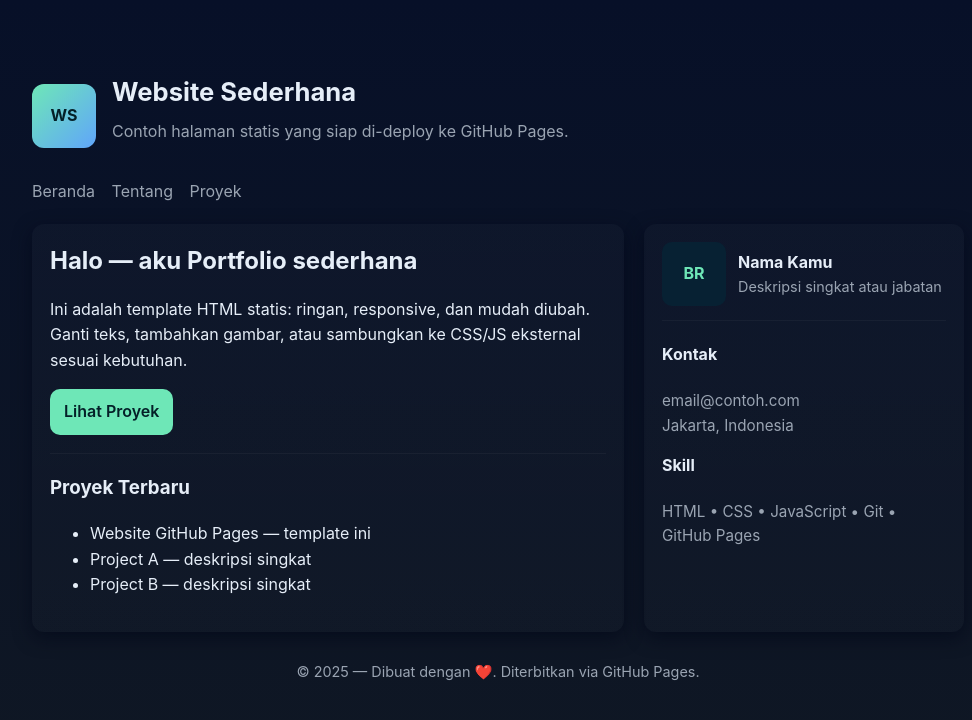
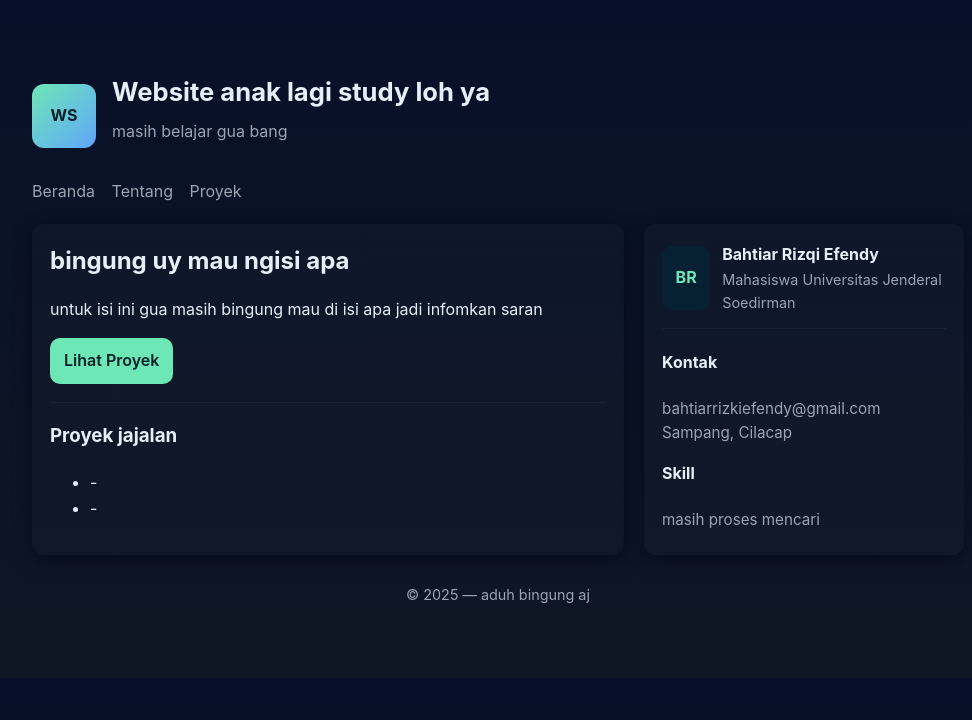
Before and after one commit to Y4Rz/bukankah-ini-my-website, a plain HTML site: page index.html in a window 1280 px wide. Shown: the whole page, without its empty margins (142-1114 px from the left). Drawn offline with Linux system fonts and the light colour scheme.

Commit message:
Update index.html

```diff
--- a/index.html
+++ b/index.html
@@ -39,8 +39,8 @@
     <header>
       <div class="logo">WS</div>
       <div>
-        <h1>Website Sederhana</h1>
-        <p class="lead">Contoh halaman statis yang siap di-deploy ke GitHub Pages.</p>
+        <h1>Website anak lagi study loh ya</h1>
+        <p class="lead">masih belajar gua bang</p>
       </div>
     </header>
 
@@ -52,17 +52,16 @@
 
     <main>
       <section class="card hero">
-        <h2 id="about">Halo — aku Portfolio sederhana</h2>
-        <p>Ini adalah template HTML statis: ringan, responsive, dan mudah diubah. Ganti teks, tambahkan gambar, atau sambungkan ke CSS/JS eksternal sesuai kebutuhan.</p>
+        <h2 id="about">bingung uy mau ngisi apa</h2>
+        <p>untuk isi ini gua masih bingung mau di isi apa jadi infomkan saran</p>
         <p><a class="btn" href="#projects">Lihat Proyek</a></p>
 
         <hr style="border:none;border-top:1px solid rgba(255,255,255,0.04);margin:18px 0" />
 
-        <h3 id="projects">Proyek Terbaru</h3>
+        <h3 id="projects">Proyek jajalan</h3>
         <ul>
-          <li>Website GitHub Pages — template ini</li>
-          <li>Project A — deskripsi singkat</li>
-          <li>Project B — deskripsi singkat</li>
+          <li>-</li>
+          <li>-</li>
         </ul>
       </section>
 
@@ -70,23 +69,23 @@
         <div class="profile">
           <div class="avatar">BR</div>
           <div>
-            <strong>Nama Kamu</strong>
-            <div style="color:var(--muted);font-size:0.9rem">Deskripsi singkat atau jabatan</div>
+            <strong>Bahtiar Rizqi Efendy</strong>
+            <div style="color:var(--muted);font-size:0.9rem">Mahasiswa Universitas Jenderal Soedirman</div>
           </div>
         </div>
 
         <hr style="border:none;border-top:1px solid rgba(255,255,255,0.04);margin:14px 0" />
 
         <h4>Kontak</h4>
-        <p style="color:var(--muted);font-size:0.95rem">email@contoh.com<br/>Jakarta, Indonesia</p>
+        <p style="color:var(--muted);font-size:0.95rem">bahtiarrizkiefendy@gmail.com<br/>Sampang, Cilacap</p>
 
         <h4 style="margin-top:12px">Skill</h4>
-        <div style="color:var(--muted);font-size:0.95rem">HTML • CSS • JavaScript • Git • GitHub Pages</div>
+        <div style="color:var(--muted);font-size:0.95rem">masih proses mencari</div>
       </aside>
     </main>
 
     <footer>
-      © <span id="year"></span> — Dibuat dengan ❤️. Diterbitkan via GitHub Pages.
+      © <span id="year"></span> — aduh bingung aj
     </footer>
   </div>
 
```
